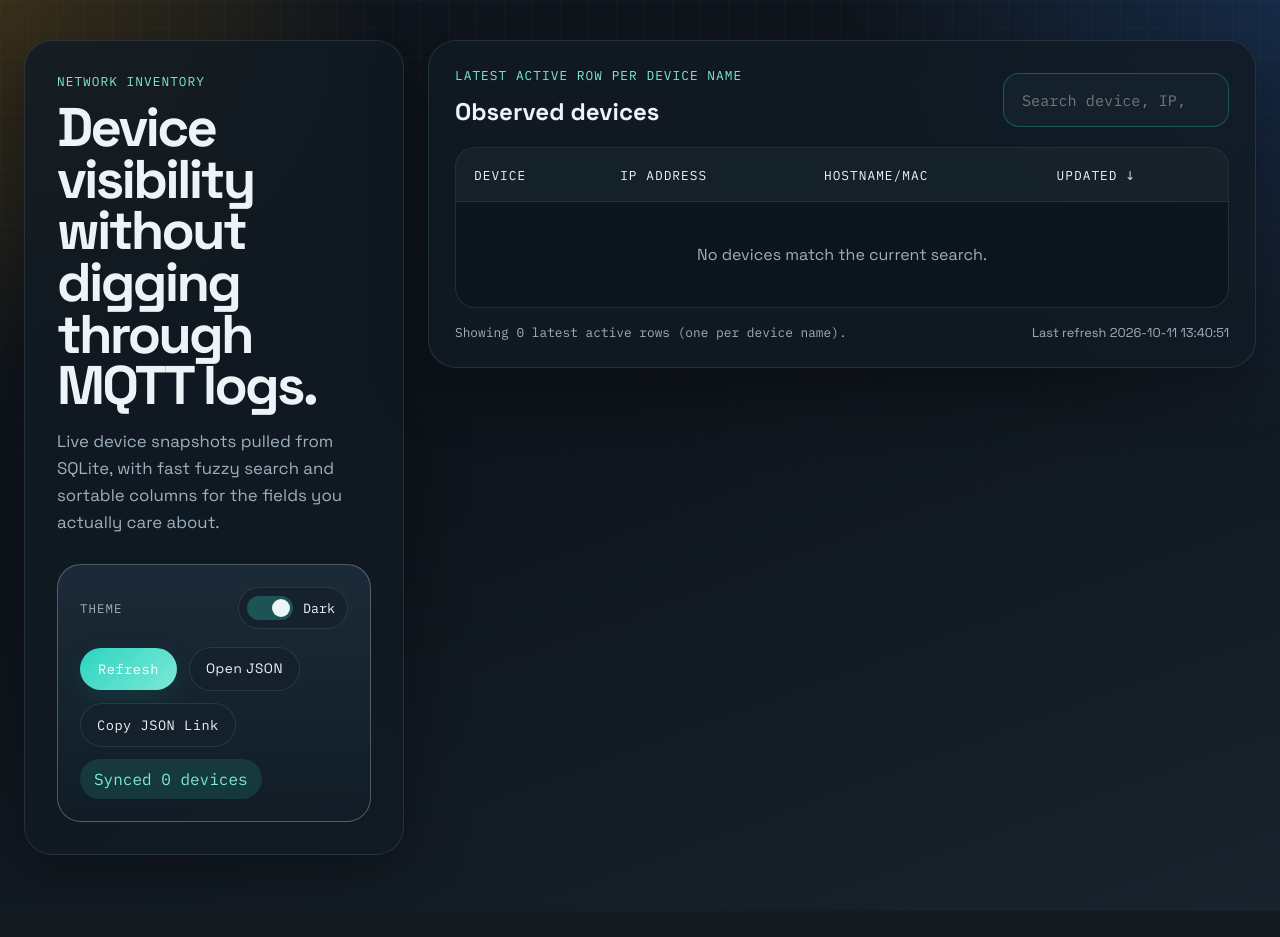
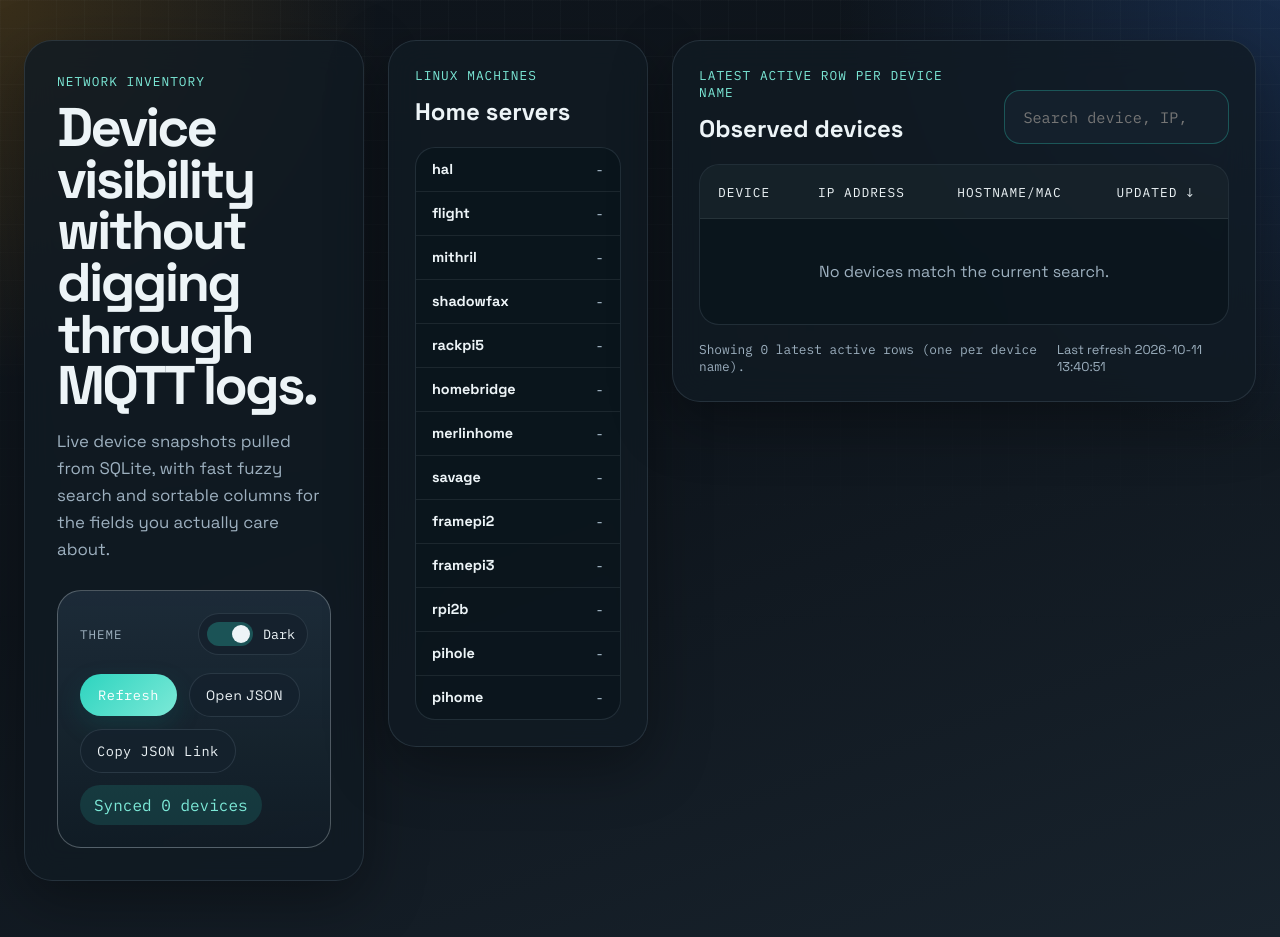
Before and after one commit to merlinmb/mqtt-device-logger, a Flask app: page / in a window 1280 px wide. Before the commit the page ends 911 px from the top, so only its background shows below. Run offline with Flask 3, Linux system fonts and the light colour scheme; data that the repository does not hold is empty.

Commit message:
Add support for home servers in UI and backend; enhance MQTT topic handling

```diff
--- a/app.py
+++ b/app.py
@@ -23,8 +23,8 @@ def get_env_int(name, default):
         return default
 
 
-def get_env_topics(default_topics):
-    value = os.getenv("MQTT_TOPICS")
+def get_env_topics(default_topics, env_name="MQTT_TOPICS"):
+    value = os.getenv(env_name)
     if not value:
         return default_topics
 
@@ -59,6 +59,22 @@ TOPICS = get_env_topics([
     "wled/+/state",
     "home/device/+/info",
 ])
+
+HOME_SERVERS = get_env_topics([
+    "hal",
+    "flight",
+    "mithril",
+    "shadowfax",
+    "rackpi5",
+    "homebridge",
+    "merlinhome",
+    "savage",
+    "framepi2",
+    "framepi3",
+    "rpi2b",
+    "pihole",
+    "pihome",
+], env_name="HOME_SERVERS")
 
 app = Flask(__name__)
 message_queue = queue.Queue(maxsize=MQTT_QUEUE_MAXSIZE)
@@ -353,6 +369,7 @@ def list_devices():
             "devices": devices,
             "count": len(devices),
             "include_stale": include_stale,
+            "home_servers": HOME_SERVERS,
             "generated_at": datetime.datetime.now().strftime('%Y-%m-%d %H:%M:%S'),
         }
     )
--- a/static/app.js
+++ b/static/app.js
@@ -1,5 +1,6 @@
 const state = {
   allDevices: [],
+  homeServers: [],
   visibleDevices: [],
   sortKey: "timestamp",
   sortDirection: "desc",
@@ -12,6 +13,7 @@ const searchInput = document.querySelector("#search-input");
 const refreshButton = document.querySelector("#refresh-button");
 const statusPill = document.querySelector("#status-pill");
 const tableBody = document.querySelector("#device-table-body");
+const serverList = document.querySelector("#server-list");
 const visibleCount = document.querySelector("#visible-count");
 const totalCount = document.querySelector("#total-count");
 const generatedAt = document.querySelector("#generated-at");
@@ -135,6 +137,28 @@ function applyFilters() {
   updateSummary();
 }
 
+function renderServers() {
+  const byName = new Map(
+    state.allDevices.map((device) => [normalizeValue(device.device_name).toLowerCase(), device]),
+  );
+
+  serverList.innerHTML = state.homeServers
+    .map((name) => {
+      const device = byName.get(normalizeValue(name).toLowerCase());
+      const ip = device && hasNavigableIp(device.ip_address) ? device.ip_address : "";
+
+      return `
+        <li class="server-item">
+          <span class="server-name">${escapeHtml(name)}</span>
+          <span class="ip">${ip
+            ? `<a href="${escapeHtml(deviceIpHref(ip))}" target="_blank" rel="noreferrer">${escapeHtml(ip)}</a>`
+            : "-"}</span>
+        </li>
+      `;
+    })
+    .join("");
+}
+
 function renderTable() {
   if (!state.visibleDevices.length) {
     tableBody.innerHTML = '<tr><td colspan="4" class="empty-state">No devices match the current search.</td></tr>';
@@ -177,6 +201,7 @@ async function deleteDevice(deviceName) {
 
   state.allDevices = state.allDevices.filter((device) => normalizeValue(device.device_name) !== normalizedName);
   applyFilters();
+  renderServers();
   statusPill.textContent = `Deleting ${normalizedName}`;
 
   try {
@@ -243,6 +268,8 @@ async function loadDevices() {
 
     const payload = await response.json();
     state.allDevices = payload.devices ?? [];
+    state.homeServers = payload.home_servers ?? [];
+    renderServers();
     generatedAt.textContent = payload.generated_at ?? "-";
     statusPill.textContent = `Synced ${state.allDevices.length} devices`;
     applyFilters();
--- a/static/styles.css
+++ b/static/styles.css
@@ -82,13 +82,13 @@ body[data-theme="light"]::before {
   }
 
   .dashboard-layout {
-    grid-template-columns: minmax(280px, 340px) minmax(0, 1fr);
+    grid-template-columns: minmax(280px, 340px) minmax(240px, 280px) minmax(0, 1fr);
   }
 }
 
 .dashboard-layout {
   display: grid;
-  grid-template-columns: minmax(300px, 380px) minmax(0, 1fr);
+  grid-template-columns: minmax(260px, 340px) minmax(220px, 260px) minmax(0, 1fr);
   gap: 24px;
   align-items: start;
 }
@@ -102,6 +102,7 @@ body[data-theme="light"]::before {
 
 .hero,
 .table-card,
+.servers-card,
 .stat-card {
   backdrop-filter: blur(16px);
   background: var(--surface);
@@ -338,6 +339,42 @@ button {
   min-width: 0;
 }
 
+.servers-card {
+  padding: 26px;
+  border-radius: 28px;
+  animation: rise-in 590ms ease-out;
+  min-width: 0;
+}
+
+.server-list {
+  list-style: none;
+  margin: 20px 0 0;
+  padding: 0;
+  border: 1px solid var(--border);
+  border-radius: 20px;
+  background: var(--table-surface);
+}
+
+.server-item {
+  display: flex;
+  justify-content: space-between;
+  gap: 12px;
+  padding: 12px 16px;
+  font-size: 0.9rem;
+}
+
+.server-item + .server-item {
+  border-top: 1px solid color-mix(in srgb, var(--text) 8%, transparent);
+}
+
+.server-name {
+  font-weight: 700;
+}
+
+.server-item .ip {
+  font-family: "IBM Plex Mono", monospace;
+}
+
 .table-header-row {
   display: flex;
   justify-content: space-between;
@@ -549,6 +586,7 @@ body[data-theme="dark"] .ip a:focus-visible {
 
   .hero,
   .table-card,
+  .servers-card,
   .stat-card {
     border-radius: 22px;
   }
@@ -558,7 +596,8 @@ body[data-theme="dark"] .ip a:focus-visible {
   }
 
   .hero,
-  .table-card {
+  .table-card,
+  .servers-card {
     padding: 20px;
   }
 
--- a/templates/index.html
+++ b/templates/index.html
@@ -45,6 +45,14 @@
             </div>
           </header>
         </div>
+
+        <aside class="servers-card">
+          <p class="section-kicker">Linux machines</p>
+          <h2>Home servers</h2>
+          <ul id="server-list" class="server-list">
+            <li class="empty-state">Loading...</li>
+          </ul>
+        </aside>
 
         <section class="table-card">
           <div class="table-header-row">
```
Also changed, not shown: README.md, 1 other file.
